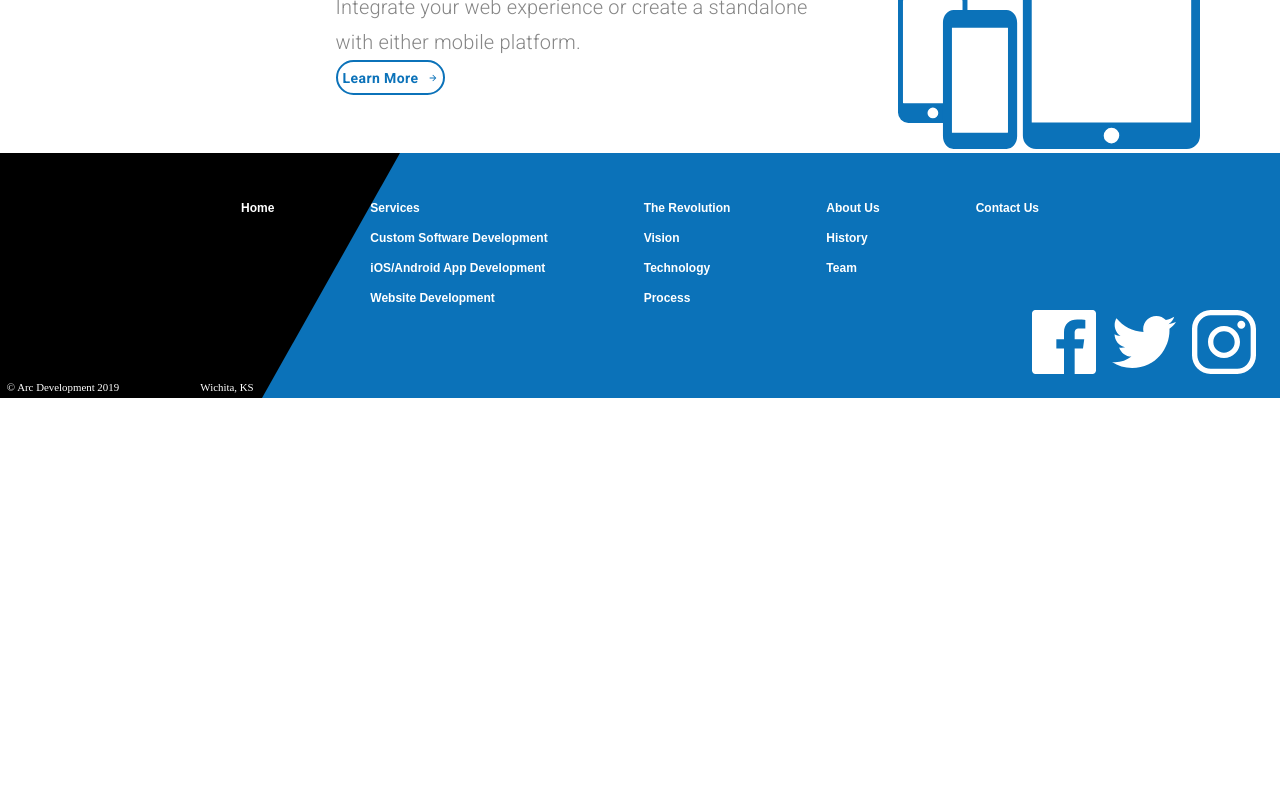
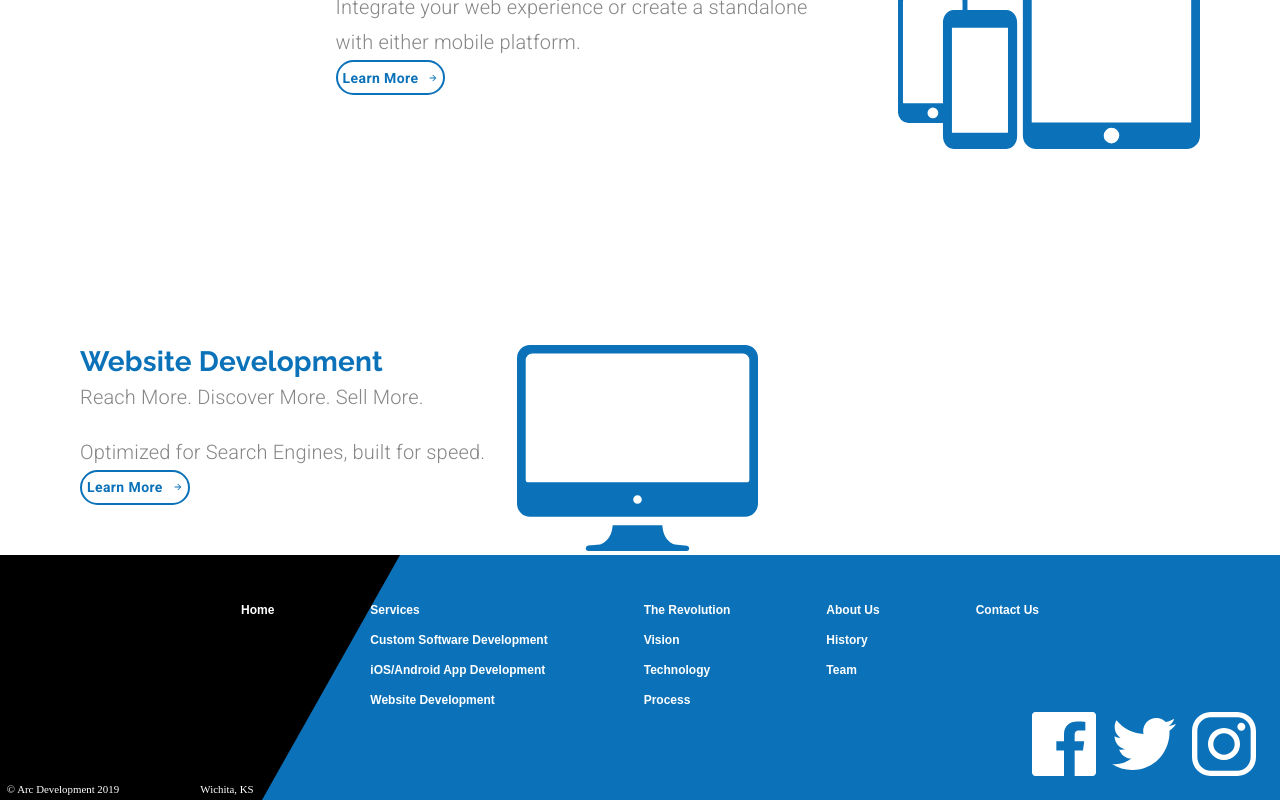
Before and after one commit to Michael-Xie/arcdevelopment, a React (Create React App) app: page / in a window 1280 px wide. Shown: the part 1297-2097 px from the top of the page. Before the commit the page ends 1695 px from the top, so only its background shows below. Built offline with nearby package versions, Linux system fonts and the light colour scheme.

Commit message:
Add services block for Website Development

```diff
--- a/src/components/LandingPage.js
+++ b/src/components/LandingPage.js
@@ -10,6 +10,7 @@ import useMediaQuery from "@material-ui/core/useMediaQuery";
 import animationData from "../animations/landinganimation/data";
 import customSoftwareIcon from "../assets/Custom Software Icon.svg";
 import mobileAppsIcon from "../assets/mobileIcon.svg";
+import websitesIcon from "../assets/websiteIcon.svg";
 
 const useStyles = makeStyles((theme) => ({
   animation: {
@@ -221,6 +222,47 @@ export default function LandingPage() {
           </Grid>
         </Grid>
       </Grid>
+      <Grid item>
+        {" "}
+        {/*------ Websites Software Block ------*/}
+        <Grid
+          container
+          direction="row"
+          className={classes.serviceContainer}
+          justify={matchesSM ? "center" : undefined}
+        >
+          <Grid
+            item
+            style={{
+              marginLeft: matchesSM ? 0 : "5em",
+              textAlign: matchesSM ? "center" : undefined,
+            }}
+          >
+            <Typography variant="h4">Website Development</Typography>
+            <Typography variant="subtitle1" className={classes.subtitle}>
+              Reach More. Discover More. Sell More.
+            </Typography>
+            <Typography variant="subtitle1">
+              Optimized for Search Engines, built for speed.
+            </Typography>
+            <Button variant="outlined" className={classes.learnButton}>
+              <span style={{ marginRight: 10 }}>Learn More</span>
+              <ButtonArrow
+                width={10}
+                height={10}
+                fill={theme.palette.common.blue}
+              />
+            </Button>
+          </Grid>
+          <Grid item>
+            <img
+              className={classes.icon}
+              alt="website icon"
+              src={websitesIcon}
+            />
+          </Grid>
+        </Grid>
+      </Grid>
     </Grid>
   );
 }
```
